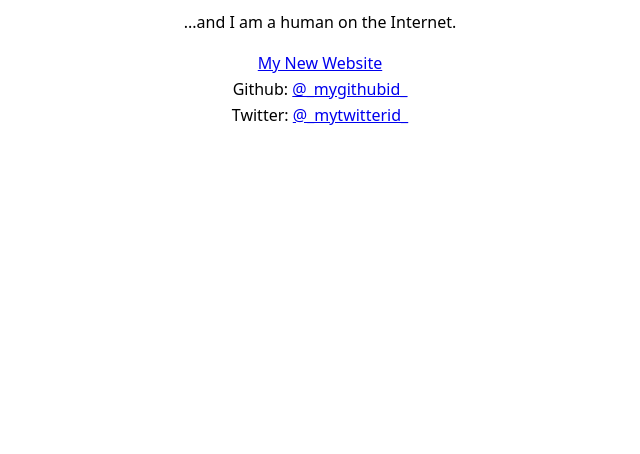
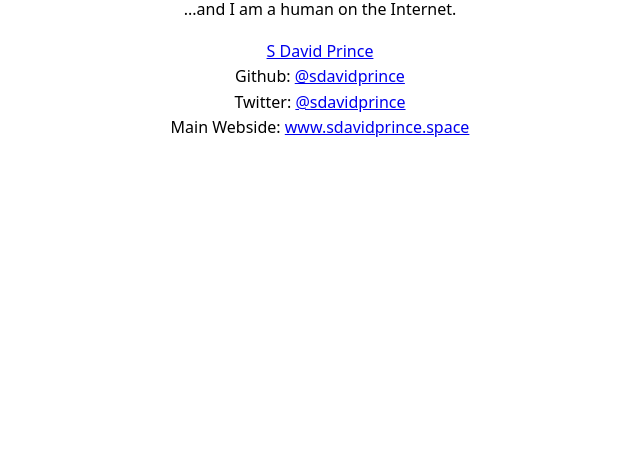
Before and after one commit to sdavidprince/sdavidprince.github.io, a plain HTML site: page index.html in a window 1280 px wide. Shown: the part 346-800 px from the top of the page, without its empty margins (320-960 px from the left). Drawn offline with Linux system fonts and the light colour scheme.

Commit message:
Update index.html

```diff
--- a/index.html
+++ b/index.html
@@ -52,15 +52,16 @@
 
     <ul>
       <!-- Replace __this_page__ with your domain -->
-      <li><a class="u-uid u-url" href="__this_page__">My New Website</a></li>
+      <li><a class="u-uid u-url" href="https://sdavidprince.space">S David Prince</a></li>
 
       <!-- Update or remove the below links! -->
 
       <!-- Replace _mygithubid_ with your GitHub username in both places on the next line: -->
-      <li>Github: <a class="u-url" href="https://github.com/_mygithubid_" rel="me">@_mygithubid_</a></li>
+      <li>Github: <a class="u-url" href="https://github.com/sdavidprince" rel="me">@sdavidprince</a></li>
 
       <!-- Replace _mytwitterid_ with your Twitter username in both places on the next line: -->
-      <li>Twitter: <a class="u-url" href="https://twitter.com/_mytwitterid_" rel="me">@_mytwitterid_</a></li>
+      <li>Twitter: <a class="u-url" href="https://twitter.com/sdavidprince" rel="me">@sdavidprince</a></li>
+      <li>Main Webside: <a class="u-url" href="https://www.sdavidprince.space" rel="me">www.sdavidprince.space</a></li>
 
     </ul>
   </main>
```
